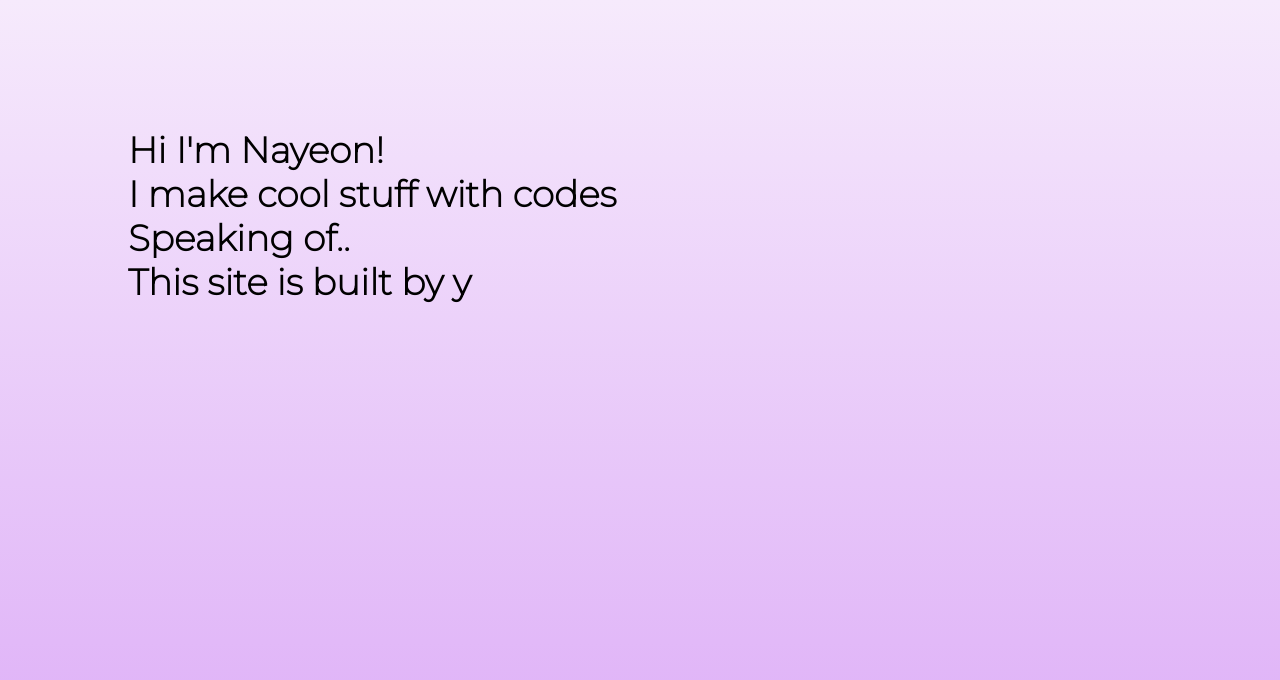
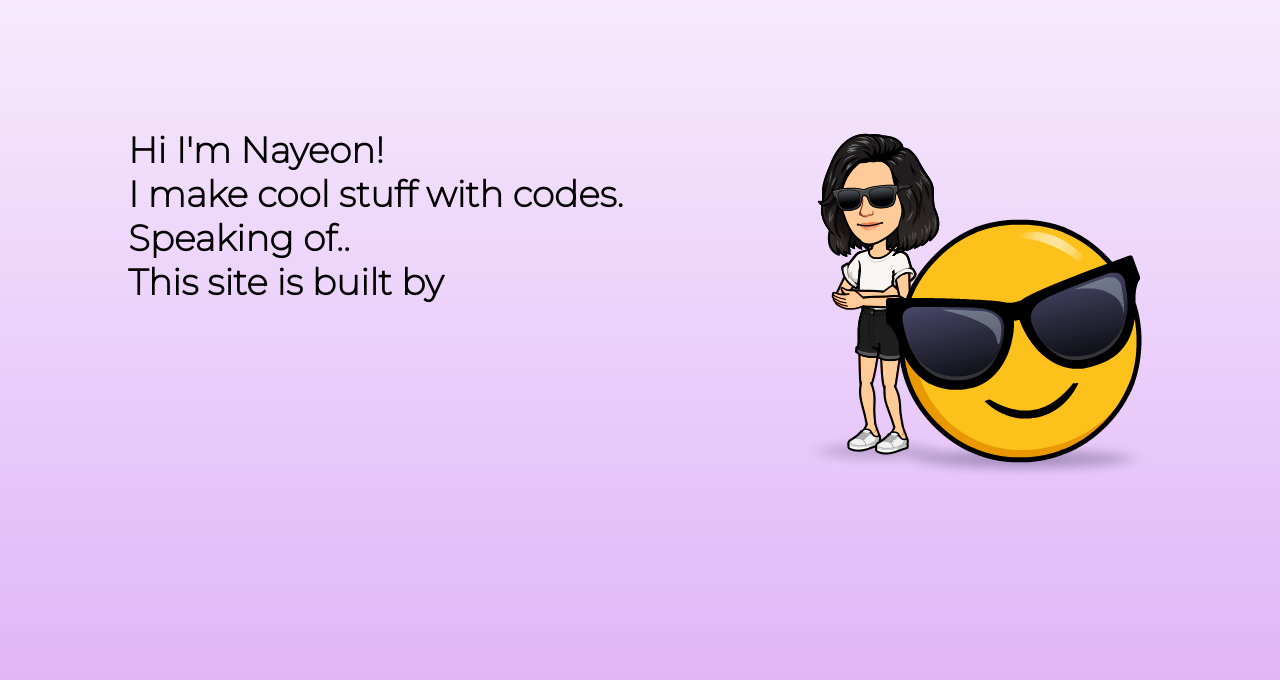
Before and after one commit to hyunnaye/portfolio-website, a React (Create React App) app: page / in a window 1280 px wide. Shown: the top 680 px of the page. Built offline with nearby package versions, Linux system fonts and the light colour scheme.

Commit message:
added image to homepage

```diff
--- a/src/components/Homepage/Homepage.css
+++ b/src/components/Homepage/Homepage.css
@@ -3,14 +3,18 @@
 .linkContainer {
     flex-direction: row;
     text-align: left;
-    margin-left: 10%;
+    margin: 10%;
+    justify-content: space-between;
+    display: flex;
 }
 .link {
     color:black;
-    margin-right: 5%;
     font-size: 14px;
     font-weight: bold;
 
+}
+.bitmoji{
+    display: none;
 }
 
 /* .falldownContainer {
@@ -28,15 +32,15 @@
 }
 
 @media screen and (min-width: 1050px) {
-    .linkContainer {
-        flex-direction: row;
-        text-align: left;
+    .bitmoji{
+        display: block;
+        position: absolute;
+        top: 10%;
+        left: 60%;
     }
     .link {
-        color:black;
         margin-right: 10%;
         font-size: 20px;
-        font-weight: bold;
 
     }
     /* .falldownContainer {
--- a/src/components/Homepage/Homepage.js
+++ b/src/components/Homepage/Homepage.js
@@ -1,7 +1,7 @@
 import React, { useState } from 'react';
 import './Homepage.css'
 import Typing from '../Typing/typing';
-import bg from '../../assets/bg-image.jpg'
+import bitmoji from '../../assets/bitmoji.PNG'
 
 function HomepageLinks({done}) {
     const about = <a className ='link' href='#'>About Me</a>
@@ -34,7 +34,7 @@ function HomepageLinks({done}) {
 function Homepage() {
 
     const homepageText = [
-        "Hi I'm Nayeon!", "I make cool stuff with codes",
+        "Hi I'm Nayeon!", "I make cool stuff with codes.",
         "Speaking of..", "This site is built by yours truly.",
         "Check out more by clicking one of the options below."
       ]
@@ -46,7 +46,7 @@ function Homepage() {
                 <Typing text={homepageText} setDone = {setDone} done={done} />
                 <HomepageLinks className='HomepageButtons' done={done} />
             </div>
-
+            <img src={bitmoji} className='bitmoji' />
         </div>
     );
 
--- a/src/components/Typing/typing.css
+++ b/src/components/Typing/typing.css
@@ -3,25 +3,17 @@
     text-align: left;
     font-weight: bolder;
     font-size: larger;
-    border-width: 2;
     display:inline-flexbox;
     margin: 20% 10% 10% 10%;
     width: 65%;
-    z-index: 5;
     position: relative;
     font-size: 20px;
 }
 @media screen and (min-width: 1050px) {
     .linebreak {
         position: relative;
-        white-space: pre-line;
-        text-align: left;
-        font-weight: bolder;
-        border-width: 2;
-        display:inline-flexbox;
         margin: 10% 0 5% 10%;
         width: 40%;
-        z-index: 5;
         font-size: 36px;
     }
 }
```
Also changed, not shown: src/assets/bitmoji.PNG (added).
